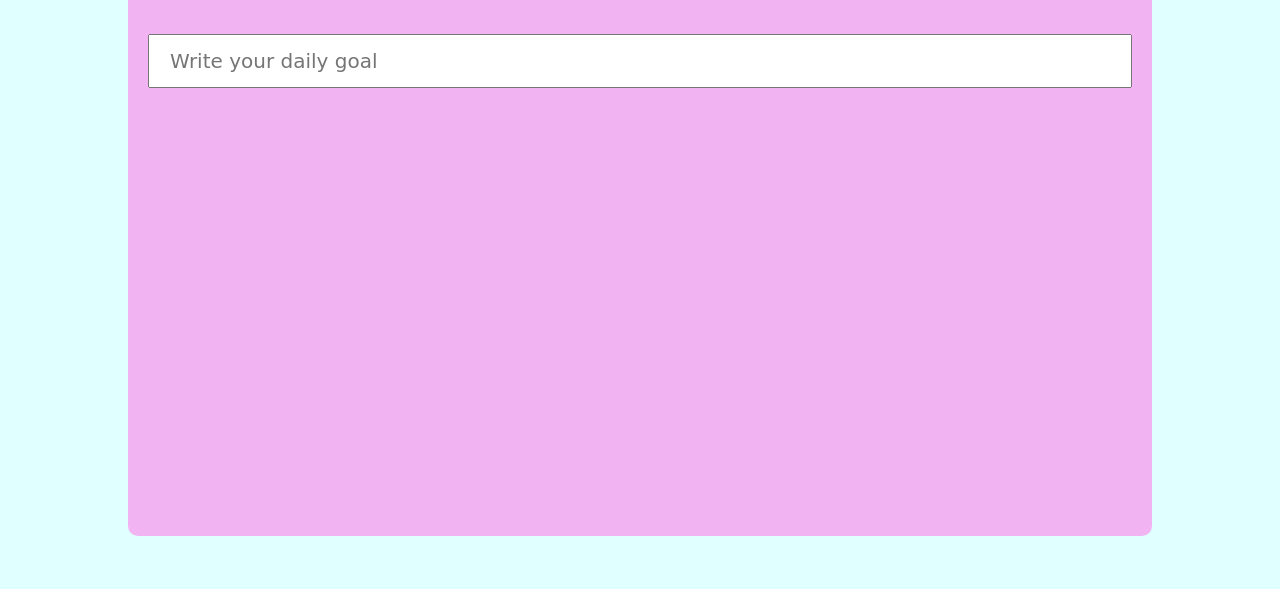
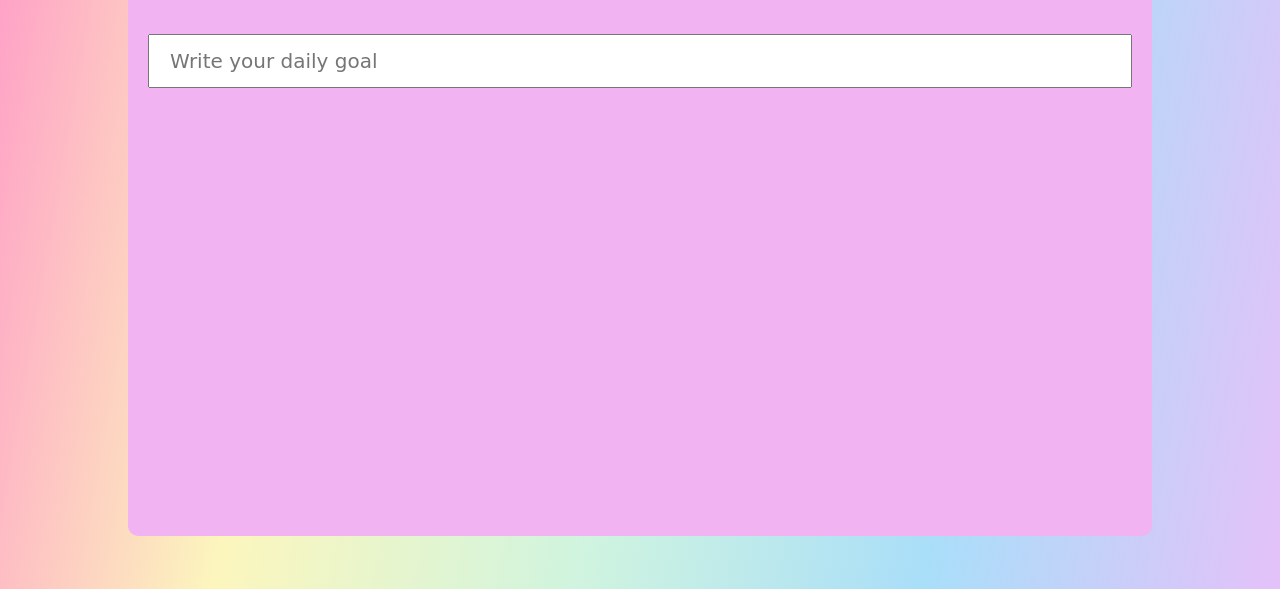
Before and after one commit to Bhupender-kumar455/Todo-App, a plain HTML site: page index.html in a window 1280 px wide. Shown: the part 211-800 px from the top of the page. Drawn offline with nearby package versions, Linux system fonts and the light colour scheme.

Commit message:
first commit

```diff
--- a/style.css
+++ b/style.css
@@ -4,7 +4,7 @@
     box-sizing: border-box;
 }
 body{
-    background-color: lightcyan;
+    background:linear-gradient(100deg,#ff99c8,#fcf6bd,#d0f4de,#a9def9,#e4c1f9)
 }
 .main-section{
     display: flex;
```
